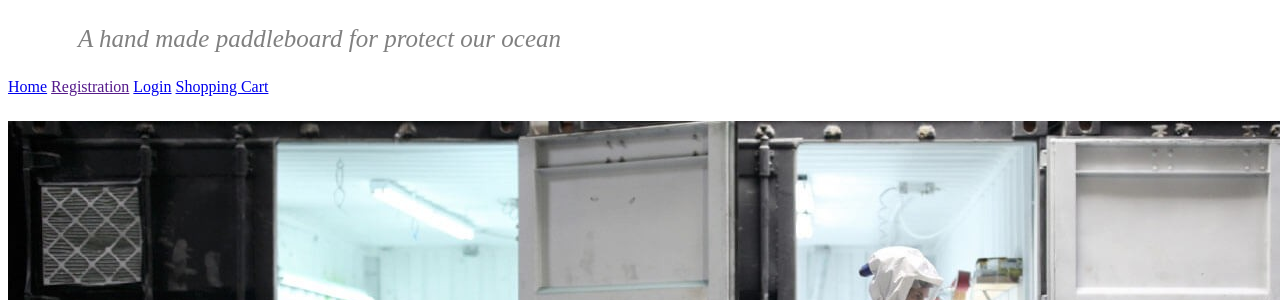
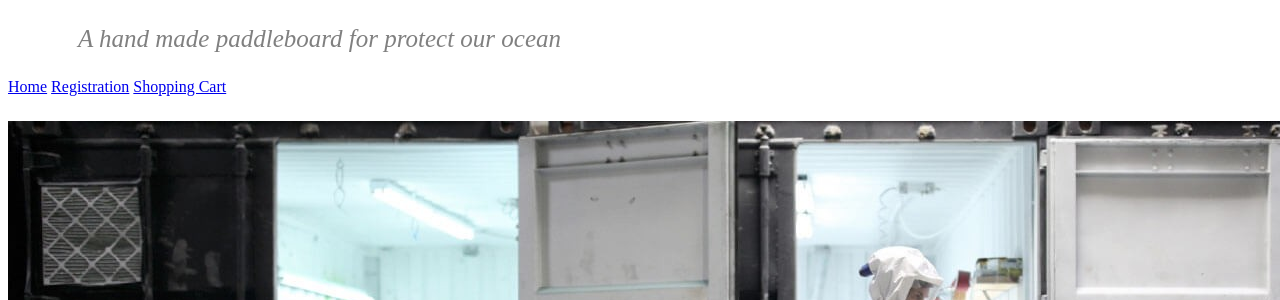
Before and after one commit to kevindojo/paddleboard-store, a Django app: page / in a window 1280 px wide; the page is wider, and only the part inside the window is pictured. Shown: the part 77-377 px from the top of that part. Run offline with Django 3.2, Linux system fonts and the light colour scheme.

Commit message:
changed html, views, urls

```diff
--- a/apps/paddleapp/templates/paddleapp/index.html
+++ b/apps/paddleapp/templates/paddleapp/index.html
@@ -72,8 +72,7 @@
         <div id= 'navbar'>
             <ul>
                 <li><a href="/">Home</a></li>
-                <li><a href="">Registration</a></li>
-                <li><a href="/login">Login</a></li>
+                <li><a href="/registration">Registration</a></li>
                 <li><a href="/result">Shopping Cart</a></li>
             </ul>
         </div>
--- a/apps/paddleapp/urls.py
+++ b/apps/paddleapp/urls.py
@@ -3,7 +3,7 @@ from . import views
 urlpatterns = [
   url(r'^$', views.index),
   url(r'^buy$', views.buy),
-  url(r'^login$', views.login),
+  url(r'^registration$', views.registration),
   url(r'^create$', views.create),
   url(r'^result$', views.result)
 #   url(r'^add$', views.add),
--- a/apps/paddleapp/views.py
+++ b/apps/paddleapp/views.py
@@ -51,8 +51,8 @@ def result(request):
 
 
 
-def login(request):
-    return render(request, 'paddleapp/login.html')
+def registration(request):
+    return render(request, 'paddleapp/registration.html')
 
 
 
@@ -62,13 +62,14 @@ def create(request):
     if len(errors):
         for field, message in errors.iteritems():
             error(request, message, extra_tags=field)
-        return redirect('/')
+        return redirect('/registration')
 
     User.objects.create(
         first_name= request.POST['first_name'],
         last_name= request.POST['last_name'],
         email= request.POST['email'],
     )
-    return redirect('/')
+    return redirect('/login')
+
 
 ################################LOGIN REGISTRATION#####################
```
Also changed, not shown: apps/paddleapp/templates/paddleapp/registration.html (renamed from apps/paddleapp/templates/paddleapp/login.html, +11 -1 lines), db.sqlite3, 2 other files.
